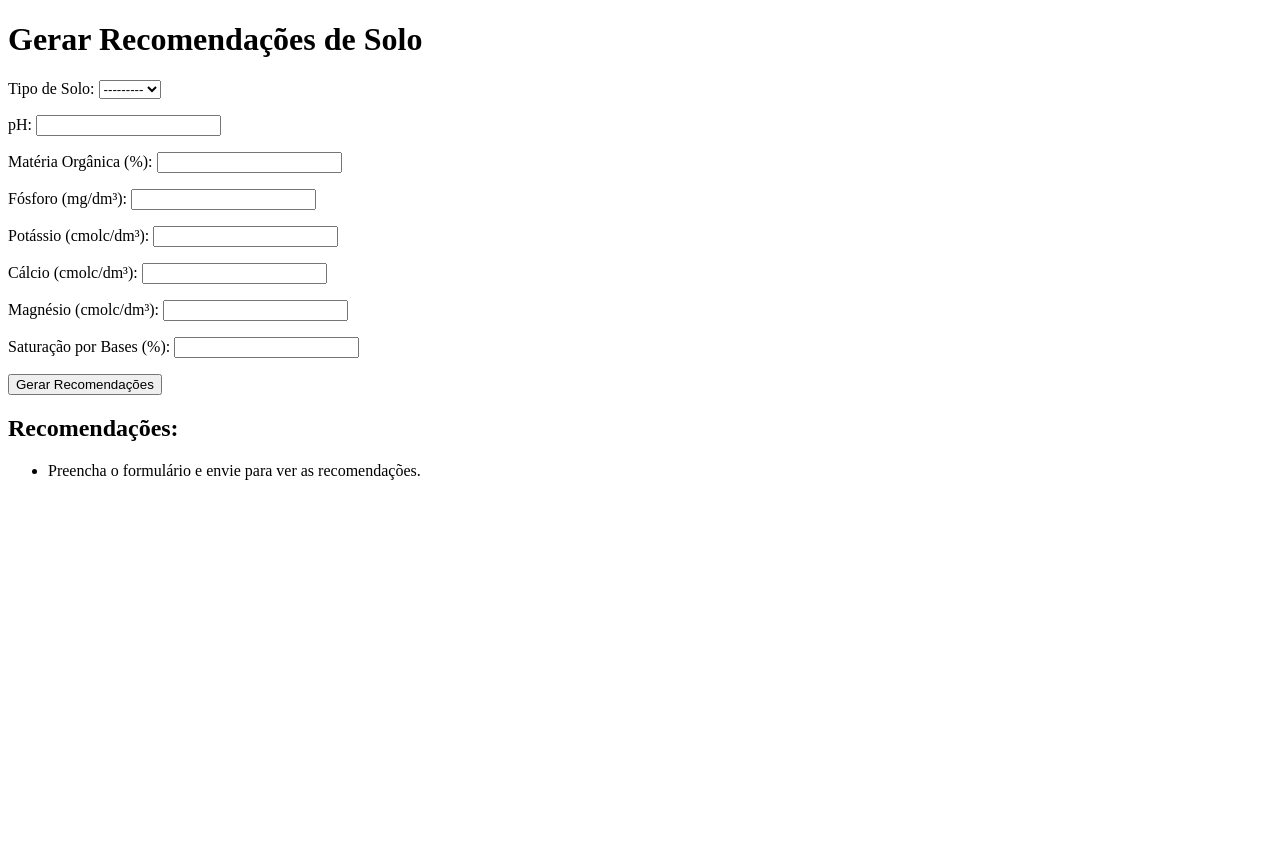
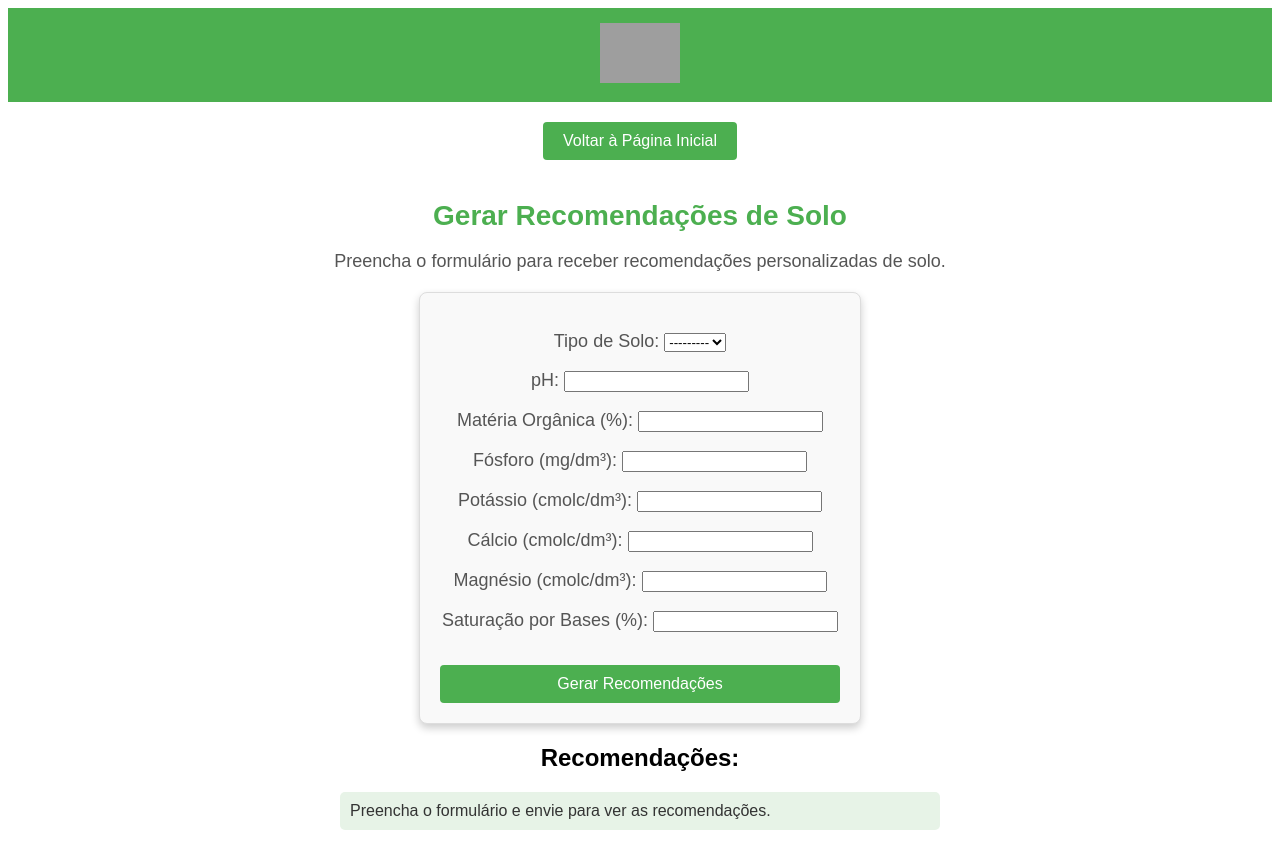
Before and after one commit to OtelmoJr/TCC, a Django app: page /gerar_recomendacao/ in a window 1280 px wide. Before the commit the page ends 480 px from the top, so only its background shows below. Run offline with Django 5.2, Linux system fonts and the light colour scheme; data that the repository does not hold is empty; grey boxes are pictures that could not be loaded.

Commit message:
add css pagina recomendacoes

```diff
--- a/AgroBrain/recomendacoes/templates/recomendacoes/gerar_recomendacao.html
+++ b/AgroBrain/recomendacoes/templates/recomendacoes/gerar_recomendacao.html
@@ -1,19 +1,126 @@
+{% load static %}
 <!DOCTYPE html>
 <html lang="pt-br">
 <head>
     <meta charset="UTF-8">
-    <title>Gerar Recomendações de Solo</title>
+    <title>Gerar Recomendações de Solo - AgroBrain</title>
+    <style>
+        /* Estilos para o cabeçalho */
+        .header {
+            background-color: #4CAF50; /* Cor verde */
+            padding: 15px;
+            text-align: center;
+        }
+        .header img {
+            height: 60px; /* Ajuste o tamanho conforme necessário */
+        }
+
+        /* Estilos para o conteúdo */
+        .container {
+            text-align: center;
+            font-family: Arial, sans-serif;
+            margin-top: 20px;
+        }
+        .container h1 {
+            color: #4CAF50;
+            font-size: 28px;
+        }
+        .container p {
+            font-size: 18px;
+            color: #555;
+        }
+
+        /* Estilos para o formulário de recomendações */
+        .recommendation-form {
+            max-width: 400px;
+            margin: 20px auto;
+            padding: 20px;
+            border: 1px solid #ddd;
+            border-radius: 8px;
+            box-shadow: 0 4px 8px rgba(0, 0, 0, 0.2);
+            font-family: Arial, sans-serif;
+            background-color: #f9f9f9;
+        }
+        .recommendation-form button {
+            width: 100%;
+            padding: 10px;
+            background-color: #4CAF50;
+            color: white;
+            border: none;
+            border-radius: 4px;
+            cursor: pointer;
+            font-size: 16px;
+            margin-top: 15px;
+        }
+        .recommendation-form button:hover {
+            background-color: #45a049;
+        }
+
+        /* Estilos para a lista de recomendações */
+        .recommendations {
+            text-align: left;
+            max-width: 600px;
+            margin: 20px auto;
+            font-size: 16px;
+            color: #333;
+        }
+        .recommendations ul {
+            list-style-type: none;
+            padding: 0;
+        }
+        .recommendations li {
+            margin-bottom: 10px;
+            background-color: #e7f3e7;
+            padding: 10px;
+            border-radius: 5px;
+        }
+
+        /* Estilos para o botão de retorno */
+        .back-btn {
+            display: inline-block;
+            padding: 10px 20px;
+            background-color: #4CAF50;
+            color: white;
+            border: none;
+            border-radius: 4px;
+            text-decoration: none;
+            font-size: 16px;
+            cursor: pointer;
+            margin-bottom: 20px;
+        }
+        .back-btn:hover {
+            background-color: #45a049;
+        }
+    </style>
 </head>
 <body>
+    <!-- Cabeçalho com a imagem do logotipo -->
+    <header class="header">
+        <img src="{% static 'images/agrobrain_logo.png' %}" alt="AgroBrain Logo">
+    </header>
+
+    <!-- Botão para voltar à página inicial -->
+    <div class="container">
+        <a href="{% url 'home' %}" class="back-btn">Voltar à Página Inicial</a>
+    </div>
+
+    <!-- Conteúdo principal da página de recomendações -->
+    <div class="container">
         <h1>Gerar Recomendações de Solo</h1>
+        <p>Preencha o formulário para receber recomendações personalizadas de solo.</p>
 
+        <!-- Formulário para gerar recomendações -->
+        <div class="recommendation-form">
             <form method="post">
                 {% csrf_token %}
                 {{ form.as_p }}
                 <button type="submit">Gerar Recomendações</button>
             </form>
+        </div>
 
+        <!-- Lista de Recomendações -->
         <h2>Recomendações:</h2>
+        <div class="recommendations">
             <ul>
                 {% for recomendacao in recomendacoes %}
                     <li>{{ recomendacao }}</li>
@@ -21,5 +128,7 @@
                     <li>Preencha o formulário e envie para ver as recomendações.</li>
                 {% endfor %}
             </ul>
+        </div>
+    </div>
 </body>
 </html>
```
Lines whose indentation alone changed are shown as unchanged.
